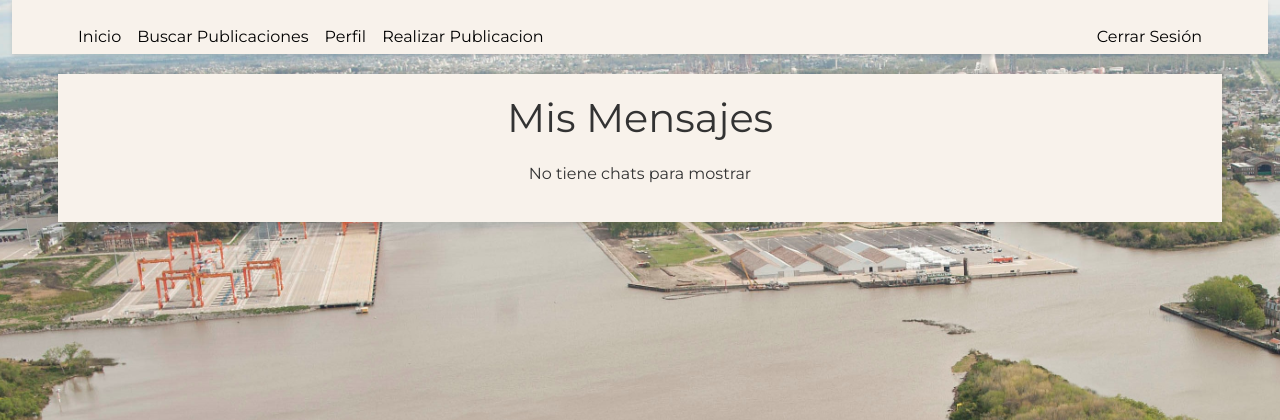
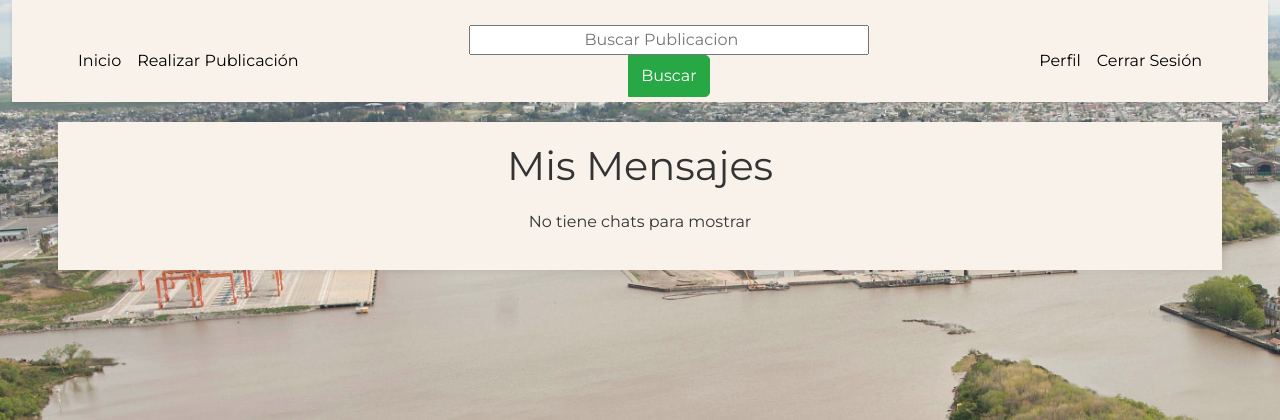
Before and after one commit to agustina-soto/marDeIntercambios, a Django app: page /chats/ in a window 1280 px wide. Shown: the top 420 px of the page. Run offline with Django 5.2, Linux system fonts and the light colour scheme; the visitor is signed in with stand-in values (Sample User, id 1); data that the repository does not hold is empty.

Commit message:
Agregue la barra de busqueda (medio asi nomas) y saque el boton de buscar publicaciones

```diff
--- a/archivos-estaticos/css/styles.css
+++ b/archivos-estaticos/css/styles.css
@@ -60,7 +60,7 @@ h1 {
 }
 
 img {
-    width: 50%; /* Ajusta según necesidad */
+    width: 50%;
     max-height: 350px;
     border-radius: 8px; /* Bordes redondeados */
 }
@@ -79,16 +79,16 @@ img {
 }
 
 .footer-heading {
-    color: #333; /* Color del título */
-    font-size: 1.2rem; /* Tamaño del título */
-    margin-bottom: 20px; /* Espaciado inferior del título */
+    color: #333; /* Color del titulo */
+    font-size: 1.2rem; /* Tamaño del titulo */
+    margin-bottom: 20px;
     margin-top: 15px;
 }
 
 .footer .logo {
-    width: 120px; /* Tamaño del logo */
-    height: auto; /* Altura automática para mantener la proporción */
-    margin-bottom: 10px; /* Espaciado inferior del logo */
+    width: 120px; /* tamaño del logo */
+    height: auto; /* para mantener la proporción */
+    margin-bottom: 10px;
 }
 
 .footer ul {
@@ -167,7 +167,7 @@ form div {
 
 /* Estilos para el botón "Publicar" */
 button {
-    padding: 10px;
+    padding: 8px;
     background-color: #4CAF50; /* Color de fondo del botón */
     color: white; /* Color del texto del botón */
     border: none;
@@ -366,3 +366,33 @@ button:hover {
 .publicaciones li {
     list-style-type: none; /* Elimina los puntos de lista de las publicaciones */
 }
+
+
+/*  ESTILO PARA BARRA DE BUSQUEDA   */
+.barra-busqueda {
+    width: 400px; /* largo de la barra, no se como hacer para que sea proporcional al espacio entre los botones de a iqz y la der :( */
+    text-align: center; /* centrado del placeholder */
+    /*padding: 8px;*/
+    margin: 0;
+}
+
+.search-form {
+    display: flex; /* se supone que alinea los elementos hijos en una fila horizontal (para que el boton buscar quede al lado de la barra y no abajo) pero no me estqaria funcionando eso :( */
+    align-items: center;
+}
+
+/* Estilo específico para el botón de búsqueda */
+.search-button {
+    background-color: #28a745; /* Color de fondo */
+    color: white; /* Color del texto */
+    border: 1px solid #28a745; /* Borde */
+    border-radius: 0 5px 5px 0; /* Bordes redondeados solo a la derecha */
+    padding: 8px 12px; /* Espaciado interno */
+    cursor: pointer; /* Cursor de puntero */
+    margin: 0;
+}
+
+/* Cambios en el estilo del botón al pasar el ratón */
+.search-button:hover {
+    background-color: #218838; /* Color de fondo al pasar el ratón */
+}
--- a/templates/base.html
+++ b/templates/base.html
@@ -1,10 +1,12 @@
 <!DOCTYPE html>
-<html lang="en" dir="ltr">
+<html lang="en">
+
 <head>
     <meta charset="UTF-8">
     <meta name="viewport" content="width=device-width, initial-scale=1.0">
     <title>Mar de Intercambios</title>
-    <link href="https://cdn.jsdelivr.net/npm/bootstrap@5.3.3/dist/css/bootstrap.min.css" rel="stylesheet" integrity="sha384-QWTKZyjpPEjISv5WaRU9OFeRpok6YctnYmDr5pNlyT2bRjXh0JMhjY6hW+ALEwIH" crossorigin="anonymous">
+    <link href="https://cdn.jsdelivr.net/npm/bootstrap@5.3.3/dist/css/bootstrap.min.css" rel="stylesheet"
+        integrity="sha384-QWTKZyjpPEjISv5WaRU9OFeRpok6YctnYmDr5pNlyT2bRjXh0JMhjY6hW+ALEwIH" crossorigin="anonymous">
     {% load static %}
     <link rel="stylesheet" href="{% static 'css/styles.css' %}">
     <script src="{% static 'js/scripts.js' %}"></script>
@@ -14,28 +16,37 @@
     <div class="container-fluid">
         <nav class="navbar navbar-expand-lg navbar-light bg-light">
             <div class="container">
-                <button class="navbar-toggler" type="button" data-bs-toggle="collapse" data-bs-target="#navbarNav" aria-controls="navbarNav" aria-expanded="false" aria-label="Toggle navigation">
+                <button class="navbar-toggler" type="button" data-bs-toggle="collapse" data-bs-target="#navbarNav"
+                    aria-controls="navbarNav" aria-expanded="false" aria-label="Toggle navigation">
                     <span class="navbar-toggler-icon"></span>
                 </button>
+
+                <!-- Contenido de la Navbar -->
                 <div class="collapse navbar-collapse" id="navbarNav">
-                    <ul class="navbar-nav me-auto">
+                    <!-- A la izquierda de la Navbar -->
+                    <ul class="navbar-nav">
                         <li class="nav-item">
                             <a class="nav-link" href="/">Inicio</a>
                         </li>
+                        {% if user.is_authenticated %}
                         <li class="nav-item">
-                            <a class="nav-link" href="/publicacion/ver-publicacion/buscar_publicaciones/">Buscar Publicaciones</a>
+                            <a class="nav-link" href="/publicacion/realizar_publicacion/">Realizar Publicación</a>
                         </li>
+                        {% endif %}
+                    </ul>
+
+                    <!-- Formulario de Busqueda -->
+                    <form class="search-form" action="/publicacion/ver-publicacion/buscar_publicaciones/" method="GET" enctype="multipart/form-data">
+                        <input type="search" placeholder="Buscar Publicacion" name="buscar" id="buscar" class="barra-busqueda">
+                        <button type="submit" class="search-button">Buscar</button>
+                    </form>
+
+                    <!-- A la Derecha de la Navbar -->
+                    <ul class="navbar-nav">
                         {% if user.is_authenticated %}
                         <li class="nav-item">
                             <a class="nav-link" href="/usuarios/perfilDeUsuario/">Perfil</a>
                         </li>
-                            <li class="nav-item">
-                                <a class="nav-link" href="/publicacion/realizar_publicacion/">Realizar Publicacion</a>
-                            </li>
-                        {% endif %}
-                    </ul>
-                    <ul class="navbar-nav ms-auto">
-                        {% if user.is_authenticated %}
                         <li class="nav-item">
                             <a class="nav-link" href="/autenticacion/logout/">Cerrar Sesión</a>
                         </li>
@@ -80,8 +91,6 @@
             </div>
         </div>
 
-
-
         <!-- Footer -->
         <footer class="footer">
             <div class="container">
@@ -89,7 +98,8 @@
                     <div class="col-md-4">
                         <h5 class="footer-heading">Enlaces Útiles</h5>
                         <a href="/" class="navbar-brand">
-                        <img src="{% static 'our_images/MAr de Intercambios.png' %}" alt="MarDeIntercambios" class="img-fluid logo">
+                            <img src="{% static 'our_images/MAr de Intercambios.png' %}" alt="MarDeIntercambios"
+                                class="img-fluid logo">
                         </a>
                         <ul class="list-unstyled">
                             <li><a href="#">Preguntas Frecuentes</a></li>
@@ -99,7 +109,8 @@
                     <div class="col-md-4">
                         <h5 class="footer-heading">Contacto Puerto Aventura</h5>
                         <a href="/" class="navbar-brand">
-                        <img src="{% static 'our_images/PuertoAventura.png' %}" alt="PuertoAventura" class="img-fluid logo">
+                            <img src="{% static 'our_images/PuertoAventura.png' %}" alt="PuertoAventura"
+                                class="img-fluid logo">
                         </a>
                         <ul class="list-unstyled">
                             <li><a href="#">Teléfono: +123456789</a></li>
@@ -120,6 +131,11 @@
             </div>
         </footer>
 
-    <script src="https://cdn.jsdelivr.net/npm/bootstrap@5.3.3/dist/js/bootstrap.bundle.min.js" integrity="sha384-YvpcrYf0tY3lHB60NNkmXc5s9fDVZLESaAA55NDzOxhy9GkcIdslK1eN7N6jIeHz" crossorigin="anonymous"></script>
+    </div>
+
+    <script src="https://cdn.jsdelivr.net/npm/bootstrap@5.3.3/dist/js/bootstrap.bundle.min.js"
+        integrity="sha384-YvpcrYf0tY3lHB60NNkmXc5s9fDVZLESaAA55NDzOxhy9GkcIdslK1eN7N6jIeHz" crossorigin="anonymous">
+    </script>
 </body>
+
 </html>
```
Also changed, not shown: templates/VisualizacionPublicaciones/buscar_publicaciones.html (+1 -6 lines). Lines whose indentation alone changed are shown as unchanged.
